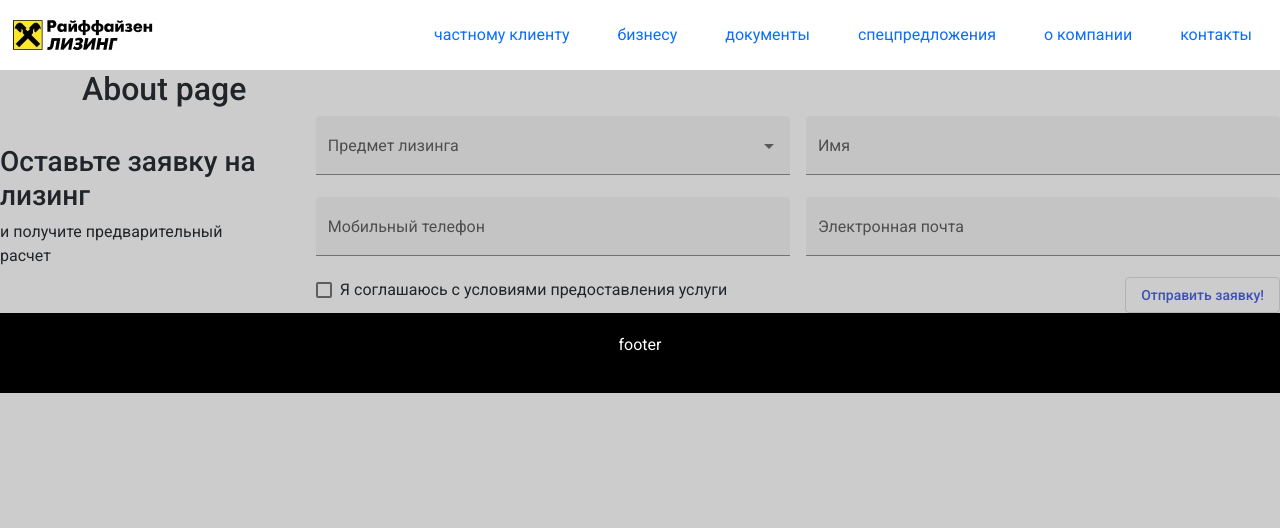
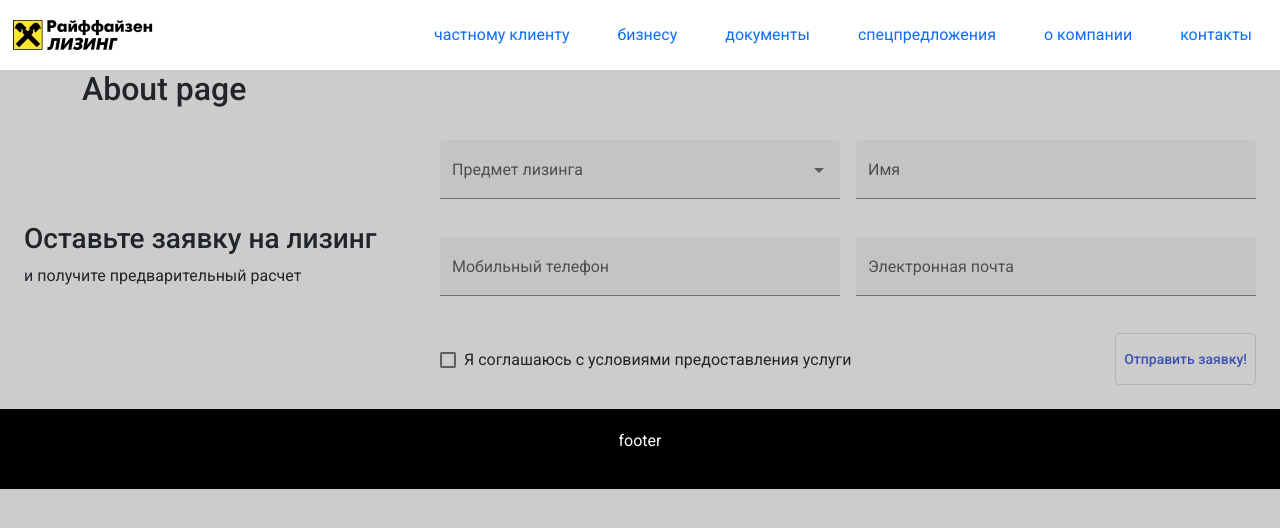
Before and after one commit to EugeneKopyl/AngularTrain, an Angular app: page /about in a window 1280 px wide. Shown: the top 528 px of the page. Built offline with nearby package versions, Linux system fonts and the light colour scheme.

Commit message:
added bootstrap classes

```diff
--- a/src/app/modules/pages/offer-detail/offer-detail.component.ts
+++ b/src/app/modules/pages/offer-detail/offer-detail.component.ts
@@ -3,7 +3,7 @@ import { ActivatedRoute } from '@angular/router';
 import { Offer } from '../../../interfaces/interfaces';
 
 @Component({
-  selector: 'app-card-detail',
+  selector: 'app-offer-detail',
   templateUrl: './offer-detail.component.html',
   styleUrls: ['./offer-detail.component.scss'],
 })
--- a/src/app/modules/pages/personal/personal.component.html
+++ b/src/app/modules/pages/personal/personal.component.html
@@ -1,14 +1,14 @@
 <app-header-banner></app-header-banner>
 <div class="body-container">
   <div class="category-block">
-    <h2>Легковые автомобили</h2>
+    <h2 class="p-3">Легковые автомобили</h2>
     <app-offer-card
       *ngFor="let offer of offers"
       [offer]="offer"
     ></app-offer-card>
   </div>
   <div class="category-block">
-    <h2>Недвижимость</h2>
+    <h2 class="p-3">Недвижимость</h2>
     <app-offer-card
       *ngFor="let offer of offers"
       [offer]="offer"
--- a/src/app/modules/pages/personal/personal.component.ts
+++ b/src/app/modules/pages/personal/personal.component.ts
@@ -9,7 +9,7 @@ import { ActivatedRoute } from '@angular/router';
   styleUrls: ['./personal.component.scss'],
 })
 export class PersonalComponent {
-  constructor(private service: OfferService, private route: ActivatedRoute) {}
+  constructor(private route: ActivatedRoute) {}
 
   offers: Offer[] = [];
 
--- a/src/app/modules/shared/form/form.component.html
+++ b/src/app/modules/shared/form/form.component.html
@@ -1,10 +1,14 @@
-<div class="form-container">
-  <div class="form-title">
+<div class="form-container d-flex flex-wrap align-items-center mx-auto p-3">
+  <div class="form-title col-12 col-md-4 p-2">
     <h3>Оставьте заявку на лизинг</h3>
     <p>и получите предварительный расчет</p>
   </div>
-  <form class="example-form" [formGroup]="contactForm" (ngSubmit)="onSubmit()">
-    <mat-form-field appearance="fill" class="form-item">
+  <form
+    class="example-form col-12 col-md-8 flex-grow-1 align-items-center"
+    [formGroup]="contactForm"
+    (ngSubmit)="onSubmit()"
+  >
+    <mat-form-field appearance="fill" class="col-12 col-md-6 p-2">
       <mat-label>Предмет лизинга</mat-label>
       <mat-select formControlName="type" id="type">
         <mat-option [value]="1">1</mat-option>
@@ -12,26 +16,38 @@
         <mat-option [value]="3">3</mat-option>
       </mat-select>
     </mat-form-field>
-    <mat-form-field class="example-full-width form-item" appearance="fill">
+    <mat-form-field
+      class="example-full-width col-12 col-md-6 p-2"
+      appearance="fill"
+    >
       <mat-label>Имя</mat-label>
       <input matInput type="text" formControlName="name" id="name" />
     </mat-form-field>
-    <mat-form-field class="example-full-width form-item" appearance="fill">
+    <mat-form-field
+      class="example-full-width col-12 col-md-6 p-2"
+      appearance="fill"
+    >
       <mat-label>Мобильный телефон</mat-label>
       <input matInput type="tel" formControlName="tel" />
     </mat-form-field>
-    <mat-form-field class="example-full-width form-item" appearance="fill">
+    <mat-form-field
+      class="example-full-width col-12 col-md-6 p-2"
+      appearance="fill"
+    >
       <mat-label>Электронная почта</mat-label>
       <input matInput type="email" formControlName="email" id="email" />
     </mat-form-field>
-    <mat-checkbox class="example-margin form-item" formControlName="checked"
+    <mat-checkbox
+      class="example-margin col-12 col-md-6 p-2"
+      formControlName="checked"
       >Я соглашаюсь с условиями предоставления услуги</mat-checkbox
     >
-    <div class="form-item">
+    <div class="p-2">
       <button
         mat-stroked-button
         color="primary"
         [disabled]="contactForm.invalid"
+        class="p-2"
       >
         Отправить заявку!
       </button>
--- a/src/app/modules/shared/form/form.component.scss
+++ b/src/app/modules/shared/form/form.component.scss
@@ -1,20 +1,8 @@
 .form {
   &-container {
-    display: flex;
-    align-items: center;
-    margin: 0 auto;
     max-width: 1440px;
   }
-  & form {
-    flex-grow: 1;
-  }
-  &-title {
-    margin-right: 3rem;
-    width: 30%;
-  }
   &-item {
-    width: calc(50% - 0.5rem);
-
     & button {
       float: right;
     }
--- a/src/app/modules/shared/offer-card/offer-card.component.html
+++ b/src/app/modules/shared/offer-card/offer-card.component.html
@@ -1,10 +1,14 @@
-<div class="card-container">
-  <div class="card-image-container">
+<div class="card-container py-4 d-flex align-items-center flex-wrap p-3">
+  <div class="card-image-container col-11 col-sm-4 me-0 me-sm-4">
     <img src="https://material.angular.io/assets/img/examples/shiba2.jpg" />
   </div>
-  <div class="card-title">
-    <h3>{{ offer.title }}</h3>
-    <p>{{ offer.subTitle }}</p>
+  <div class="flex-grow-1 col-11 col-sm-6">
+    <h3 class="fs-2 fw-bold">{{ offer.title }}</h3>
+    <p class="fs-4">{{ offer.subTitle }}</p>
+    <a
+      routerLink="{{ '/offers/' + offer.id }}"
+      class="fs-6 fs-md-4 align-self-end float-end"
+      >Узнать больше ---></a
+    >
   </div>
-  <a routerLink="{{ '/offers/' + offer.id }}">Узнать больше ---></a>
 </div>
--- a/src/app/modules/shared/offer-card/offer-card.component.scss
+++ b/src/app/modules/shared/offer-card/offer-card.component.scss
@@ -1,23 +1,14 @@
 .card {
   &-container {
-    padding: 2.5rem 0;
-    display: flex;
-    align-items: center;
-
     &:not(:last-child) {
       border-bottom: 2px solid lightgray;
     }
-
-    & > a {
+    & a {
       text-decoration: none;
       color: darkgray;
-      font-size: 1.5rem;
-      align-self: flex-end;
     }
   }
   &-image-container {
-    width: 420px;
-    margin-right: 30px;
     padding-bottom: 17.5%;
     position: relative;
     border-radius: 3px;
@@ -32,19 +23,15 @@
     }
   }
   &-title {
-    flex-grow: 1;
     & h3 {
-      font-size: 2.3rem;
-      font-weight: 700;
       max-width: 500px;
       margin-bottom: 24px;
     }
-    & p {
-      font-size: 1.5rem;
-    }
   }
 }
-//.example-header-image {
-//  background-image: url("https://material.angular.io/assets/img/examples/shiba1.jpg");
-//  background-size: cover;
-//}
+@media screen and (max-width: 568px) {
+  .card-image-container {
+    padding-bottom: 50%;
+    width: 100%;
+  }
+}
```
